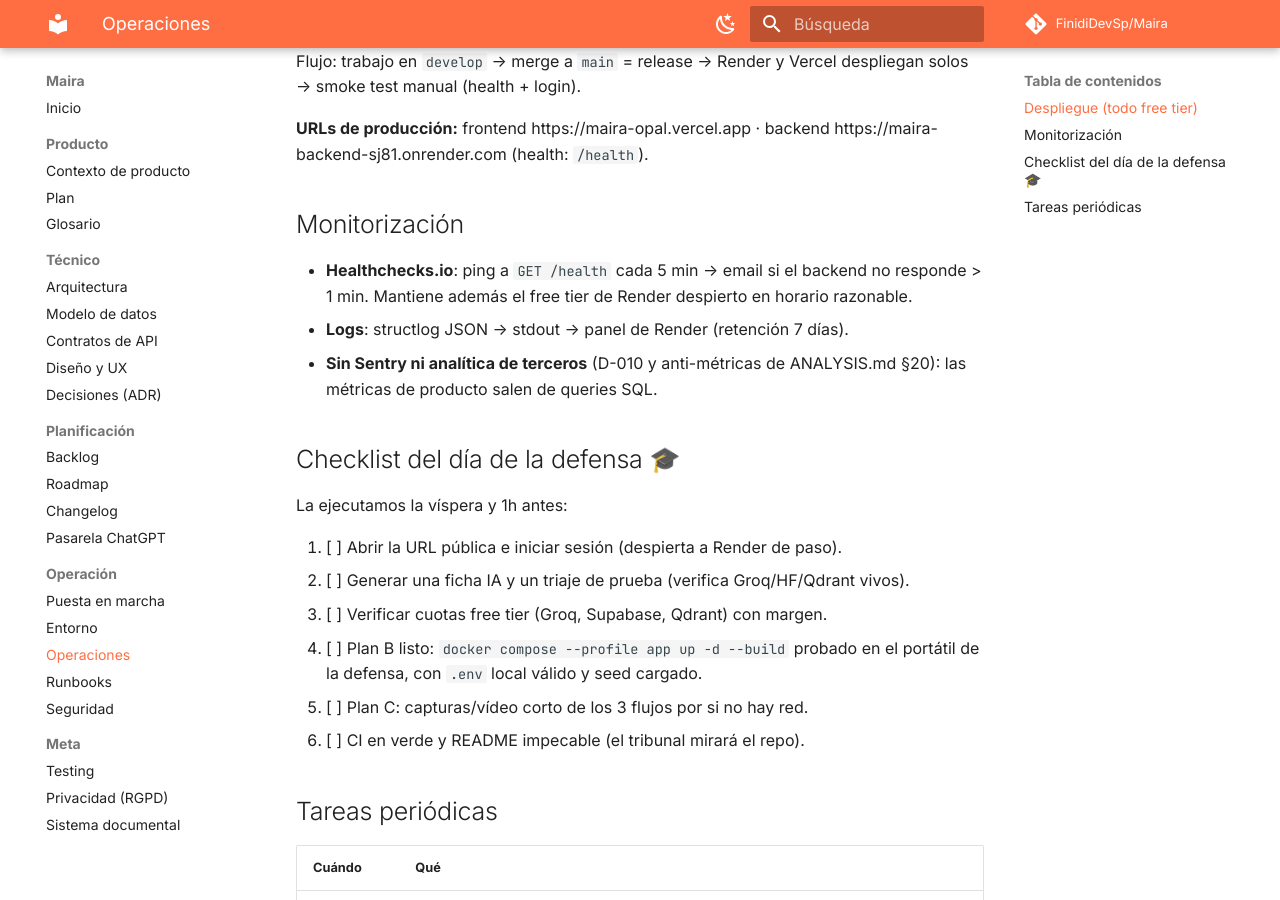
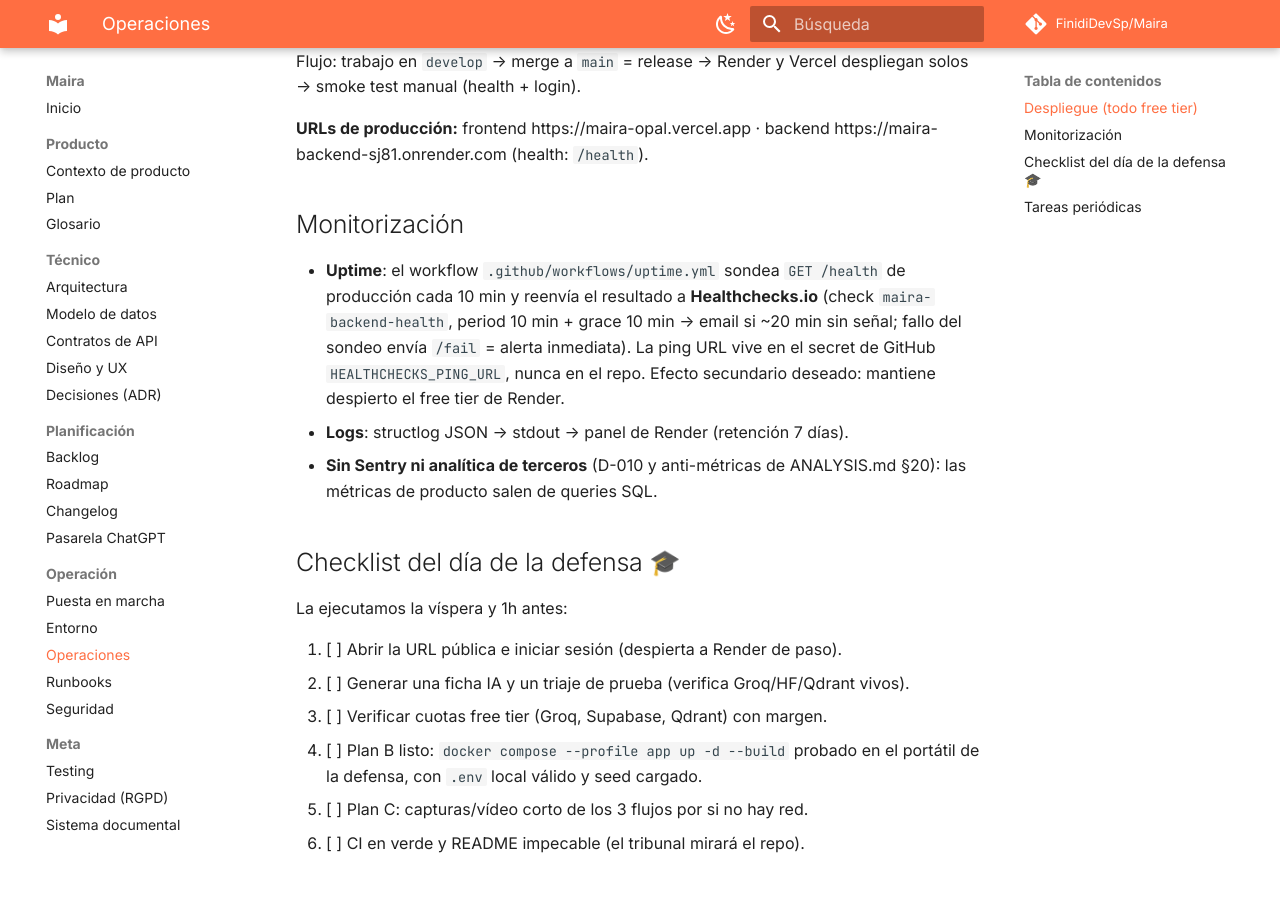
Before and after one commit to FinidiDevSp/Maira, an MkDocs documentation site: the page built from docs/operations/OPERATIONS.md, in a window 1280 px wide and 900 px high, scrolled down 569 px. Built offline with MkDocs 1.6.1 and Material for MkDocs 9.7.7, drawn with Linux system fonts in a browser that asks for light colours; comment, search, counter and statistics services are not loaded.

Commit message:
ci: sondeo de uptime cada 10 min hacia Healthchecks.io
Co-Authored-By: Claude Fable 5 <noreply@anthropic.com>

```diff
--- a/docs/operations/OPERATIONS.md
+++ b/docs/operations/OPERATIONS.md
@@ -16,7 +16,7 @@ Flujo: trabajo en `develop` → merge a `main` = release → Render y Vercel des
 
 ## Monitorización
 
-- **Healthchecks.io**: ping a `GET /health` cada 5 min → email si el backend no responde > 1 min. Mantiene además el free tier de Render despierto en horario razonable.
+- **Uptime**: el workflow `.github/workflows/uptime.yml` sondea `GET /health` de producción cada 10 min y reenvía el resultado a **Healthchecks.io** (check `maira-backend-health`, period 10 min + grace 10 min → email si ~20 min sin señal; fallo del sondeo envía `/fail` = alerta inmediata). La ping URL vive en el secret de GitHub `HEALTHCHECKS_PING_URL`, nunca en el repo. Efecto secundario deseado: mantiene despierto el free tier de Render.
 - **Logs**: structlog JSON → stdout → panel de Render (retención 7 días).
 - **Sin Sentry ni analítica de terceros** (D-010 y anti-métricas de ANALYSIS.md §20): las métricas de producto salen de queries SQL.
 
```
Also changed, not shown: 1 other file.
